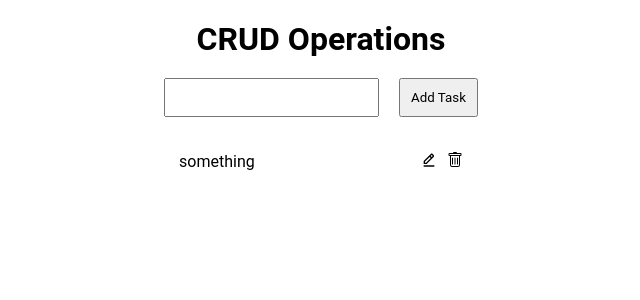
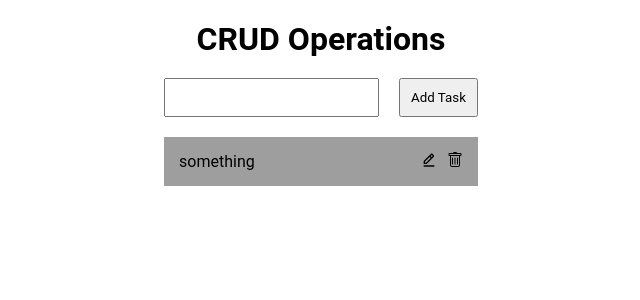
Before and after one commit to deepeshyadavrd/curd-ops, a React (Create React App) app in the folder frontend/: page / in a window 1280 px wide. Shown: the top 300 px of the page, without its empty margins (319-959 px from the left). Built offline with nearby package versions, Linux system fonts and the light colour scheme.

Commit message:
icon css

```diff
--- a/frontend/src/components/List.js
+++ b/frontend/src/components/List.js
@@ -8,8 +8,8 @@ const List = ({id, task, setupdateUI, updateMode}) => {
     <li>
       {task}
       <div className="icon_holder">
-        <BiEditAlt />
-        <BsTrash />
+        <BiEditAlt className="icon"/>
+        <BsTrash className="icon"/>
       </div>
     </li>
   )
--- a/frontend/src/index.css
+++ b/frontend/src/index.css
@@ -31,7 +31,7 @@ ul{
 }
 
 li{
-  background-color:white;
+  background-color:rgb(158, 158, 158);
   padding:15px;
   margin-bottom: 10px;
   display: flex;
@@ -42,3 +42,7 @@ li{
   display: flex;
   gap: 10px;
 }
+
+.icon{
+  cursor: pointer;
+}
```
